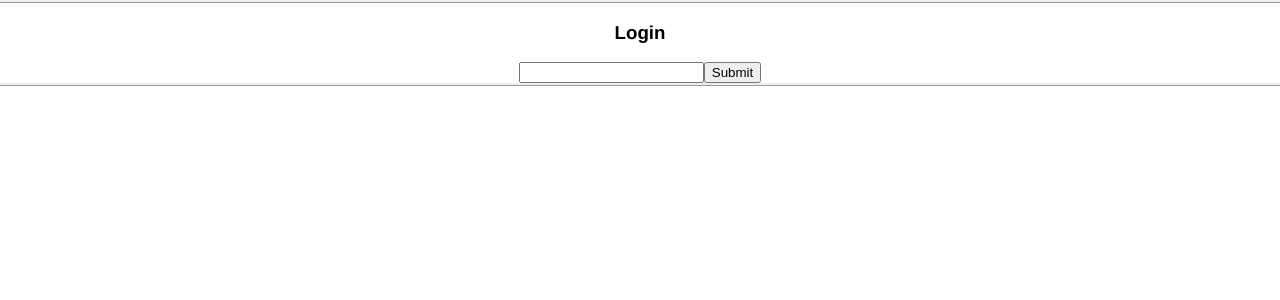
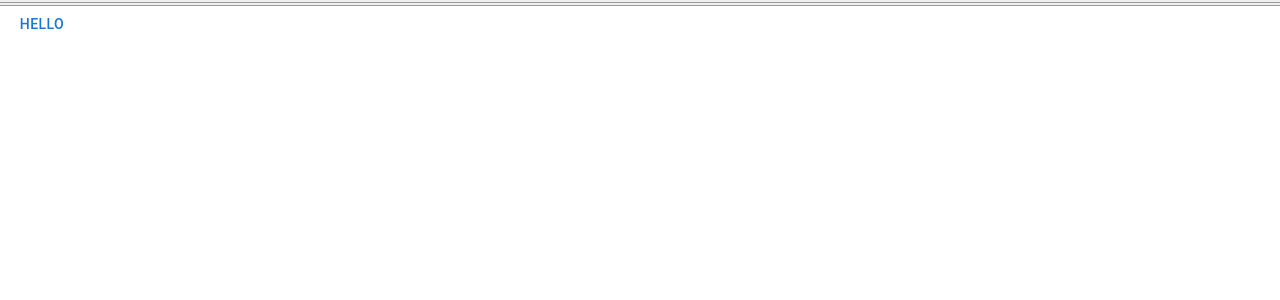
Before and after one commit to timdecillis/swolemate, a React (Create React App) app in the folder client/: page / in a window 1280 px wide. Shown: the top 300 px of the page. Built offline with nearby package versions, Linux system fonts and the light colour scheme.

Commit message:
added mui Button

```diff
--- a/client/src/App.tsx
+++ b/client/src/App.tsx
@@ -4,10 +4,12 @@ import "./styles.css";
 import Templates from "./App/Templates";
 import SignIn from "./App/SignIn";
 import TemplateEditor from "./App/TemplateEditor";
-import Button from "./App/Button";
+// import Button from "./App/Button";
 import { getSignedIn, getUser } from "./App/userSlice";
 import { getLoading, getNewTemplateOpen } from "./App/Templates/templatesSlice";
 import { useCustomDispatch } from "./Utilities/handlers";
+import Button from '@mui/material/Button';
+
 
 function App() {
   const loading = useSelector(getLoading);
@@ -22,7 +24,7 @@ function App() {
       <div className="App">
         {user && <h4 className="user-header">Welcome, {user}!</h4>}
         <div className="App-Template">
-          {signedIn ? (
+          {/* {signedIn ? (
             <>
               <Templates />
               {!newTemplateOpen ? (
@@ -41,8 +43,9 @@ function App() {
             </>
           ) : (
             <SignIn />
-          )}
+          )} */}
         </div>
+        <Button>Hello</Button>
       </div>
     </div>
   );
```
